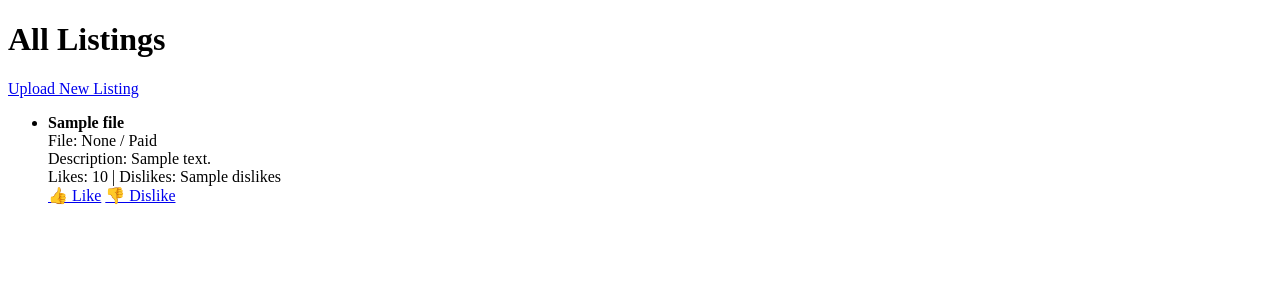
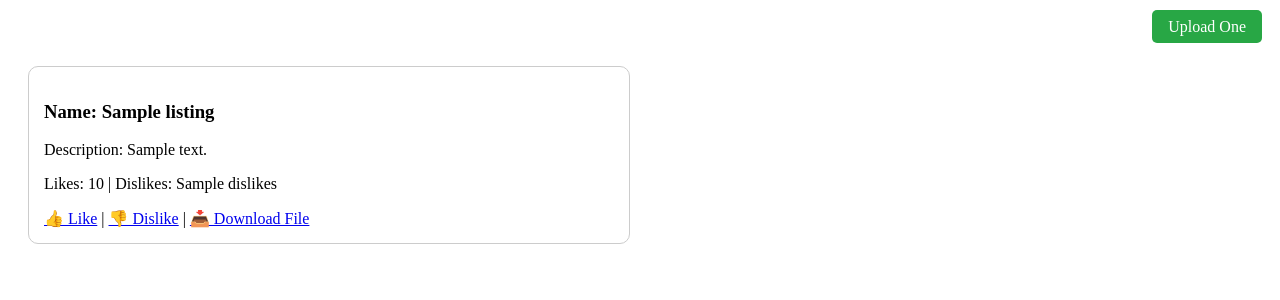
Before and after one commit to Narukisora/Uncopylocked, a Flask app: template templates/index.html in a window 1280 px wide. Shown: the top 300 px of the page. Run offline with Flask 3, Linux system fonts and the light colour scheme; the template is opened without the code that fills it: most values are stand-ins (such as "Sample title", 1, 10 or a date in 2020).

Commit message:
Update index.html

```diff
--- a/templates/index.html
+++ b/templates/index.html
@@ -1,26 +1,30 @@
 <!DOCTYPE html>
 <html>
 <head>
-  <meta charset="utf-8">
-  <title>All Listings</title>
+  <title>File Listings</title>
+  <style>
+    .container { display: grid; grid-template-columns: 1fr 1fr; gap: 20px; padding: 20px; }
+    .card { border: 1px solid #ccc; border-radius: 10px; padding: 15px; }
+    .topbar { padding: 10px; text-align: right; }
+    a.button { padding: 8px 16px; background: #28a745; color: white; border-radius: 5px; text-decoration: none; }
+  </style>
 </head>
 <body>
-  <h1>All Listings</h1>
-  <p><a href="{{ url_for('upload') }}">Upload New Listing</a></p>
-  <ul>
-  {% for f in files %}
-    <li style="margin-bottom: 25px;">
-      <strong>{{ f.title }}</strong><br>
-      File: {{ "Available" if f.has_download else "None / Paid" }}<br>
-      Description: {{ f.description }}<br>
-      Likes: {{ f.likes }} | Dislikes: {{ f.dislikes }}<br>
-      <a href="{{ url_for('like', file_id=f.id) }}">👍 Like</a>
-      <a href="{{ url_for('dislike', file_id=f.id) }}">👎 Dislike</a>
-      {% if f.has_download %}
-        <a href="{{ url_for('download', file_id=f.id) }}">📥 Download</a>
-      {% endif %}
-    </li>
-  {% endfor %}
-  </ul>
+  <div class="topbar">
+    <a class="button" href="{{ url_for('upload') }}">Upload One</a>
+  </div>
+
+  <div class="container">
+    {% for listing in listings %}
+      <div class="card">
+        <h3>Name: {{ listing.name }}</h3>
+        <p>Description: {{ listing.description }}</p>
+        <p>Likes: {{ listing.likes }} | Dislikes: {{ listing.dislikes }}</p>
+        <a href="{{ url_for('like', listing_id=listing.id) }}">👍 Like</a> |
+        <a href="{{ url_for('dislike', listing_id=listing.id) }}">👎 Dislike</a> |
+        <a href="{{ url_for('download', listing_id=listing.id) }}">📥 Download File</a>
+      </div>
+    {% endfor %}
+  </div>
 </body>
 </html>
```
